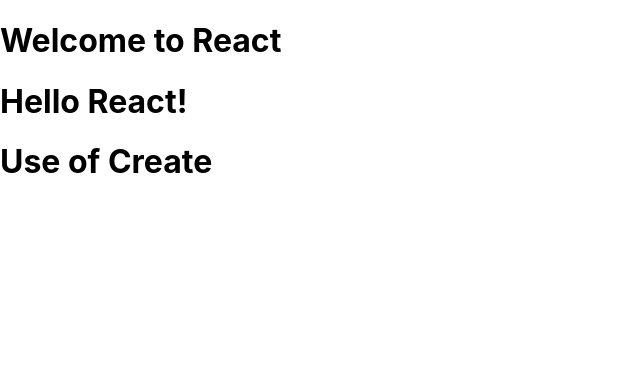
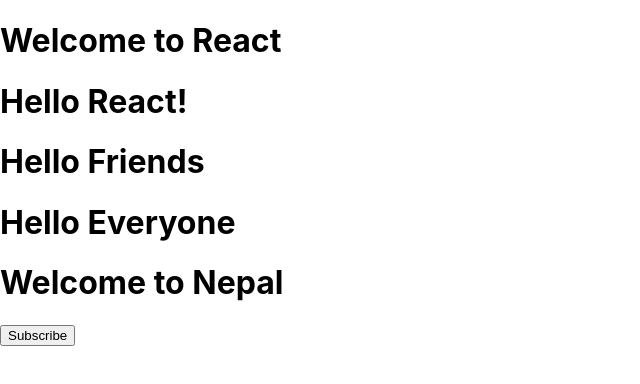
Before and after one commit to Sabieena/ReactProjects, a React (Create React App) app in the folder helloworld/: page / in a window 1280 px wide. Shown: the top 384 px of the page, without its empty margins (0-640 px from the left). Built offline with nearby package versions, Linux system fonts and the light colour scheme.

Commit message:
use of state in React

```diff
--- a/helloworld/src/App.js
+++ b/helloworld/src/App.js
@@ -3,6 +3,8 @@
 import Greet from './component/Func';
 import Welcome from './component/Welcome';
 import Hello from'./component/Hello';
+import Message from'./component/Message';
+
 
 class App extends Component{
   render(){
@@ -10,7 +12,10 @@
       <div className="App">
         <Welcome/>
         <Greet/>
-        <Hello/>
+        <Hello name=" Friends "/>
+        <Hello name=" Everyone "/>
+        <Message />
+
       </div>
     )
   }
--- a/helloworld/src/component/Hello.js
+++ b/helloworld/src/component/Hello.js
@@ -1,7 +1,7 @@
 import React from 'react';
 
-const Hello = () => {
-    return React.createElement('div', null, React.createElement('h1', null, 'Use of Create'))
+const Hello = (props) => {
+return <h1> Hello { props.name }</h1>
 }
 
 export default Hello;
--- /dev/null
+++ b/helloworld/src/component/Message.js
@@ -0,0 +1,30 @@
+import React, { Component } from 'react';
+
+class Message extends Component{
+    constructor(){
+        super()
+            this.state = {
+                message: 'Welcome to Nepal'
+            }
+
+    }
+
+    changeMessage(){
+        this.setState({
+            message: 'Thanks for Subscribing'
+        })
+    }
+
+    render(){
+    return(
+        <div>
+            <h1>{ this.state.message }</h1>
+            <button onClick ={ () => this.changeMessage()}>Subscribe</button>
+        </div>
+
+    )
+
+    }
+}
+
+export default Message;
```
